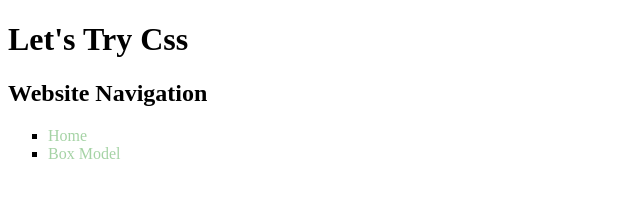
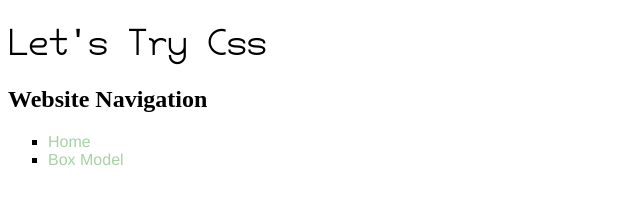
Before and after one commit to Hitesh-TECHCareers-by-Manpower/4.2-lets-try-css, a plain HTML site: page index.html in a window 1280 px wide. Shown: the whole page, without its empty margins (0-640 px from the left). Drawn offline with Linux system fonts and the light colour scheme.

Commit message:
add 'cherry monospace-light font

```diff
--- a/css/main.css
+++ b/css/main.css
@@ -1,20 +1,38 @@
 
+/* this is not a selector we are defining a font that the */
+
+@font-face {
+    font-family: 'Cherry Monospace-Light';
+    src: url( '../fonts/cherry-monospace/cherry\ Monospace-Light.ttf');
+    src: url( '../fonts/cherry-monospace/cherry\ Monospace-Light.ttf') format( 'truetype' );
+    font-weight: normal;  /* Thickness: how bold or light is it? */
+    font-weight: normal;  /* is it italic? */
+}
+
+/* Heading */
+h1 {
+    font-family: 'Cherry Monospace-Light', 'Courier New', courier, monospace;
+}
 /*
     Navigation links
 */
+
+
+/* "direct descendant" - ul must be directly inside the NAV */
+nav > ul {
+    list-style-type: square;
+}
 nav a {
     text-decoration: none; /* Gets rid of the underline*/
     color: rgb(165, 211, 165);
 
+    /* font family is sued for defining which font should be used here. */
+    font-family: Helvetica, arial, sans-serif, "Trebuchet MS";
 }
+
 
 /* the "hover" state of any anchor (a) inside of a nav. */
 nav a:hover {
     color: blue;
     /* color: #0000dd; Hex Colour */
 }
-
-/* "direct descendant" - ul must be directly inside the NAV */
-nav > ul {
-    list-style-type: square;
-}
```
Also changed, not shown: fonts/Cherry-monospace/Cherry Monospace-Light.ttf (added).
